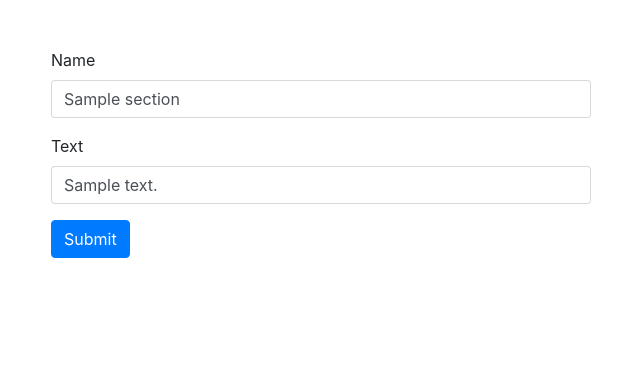
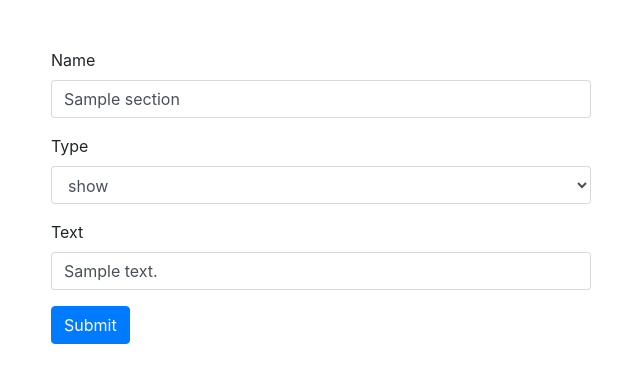
Before and after one commit to KingsleyBell/joe_prussian, a Flask app: template app/templates/edit_section.html in a window 1280 px wide. Shown: the top 383 px of the page, without its empty margins (319-959 px from the left). Run offline with Flask 2, Linux system fonts and the light colour scheme; the template is opened without the code that fills it: most values are stand-ins (such as "Sample title", 1, 10 or a date in 2020); some libraries are stand-ins or nearby versions.

Commit message:
edit section.

```diff
--- a/app/app.py
+++ b/app/app.py
@@ -53,9 +53,9 @@ def new_section():
     db_path = os.path.join(application.static_folder, 'db/db.json')
     db = json.loads(open(db_path, 'r').read())
     if request.method == 'POST':
-        section_type = request.form.get('type')
         section_name = request.form.get('section')
         section_id = re.sub('[^A-Za-z0-9]+', '_', section_name).lower()
+        section_type = request.form.get('type')
         section_dict = {
             'type': section_type,
             'name': section_name,
@@ -81,10 +81,12 @@ def edit_section(section_id):
     if request.method == 'POST':
         section_name = request.form.get('name')
         section_id = re.sub('[^A-Za-z0-9]+', '_', section_name).lower()
+        section_type = request.form.get('type')
         section_text = request.form.get('text')
 
         section['name'] = section_name
         section['id'] = section_id
+        section['type'] = section_type
         section['text'] = section_text
 
         with open(db_path, 'w') as db_write:
--- a/app/templates/edit_section.html
+++ b/app/templates/edit_section.html
@@ -19,6 +19,13 @@
           <input type="text" class="form-control" id="name" name="name" value="{{ section.name }}">
         </div>
         <div class="form-group">
+          <label for="type">Type</label>
+          <select class="form-control" id="type" name="type" required>
+              <option {% if section.type == 'show' %}selected{% endif %}>show</option>
+              <option {% if section.type == 'artist' %}selected{% endif %}>artist</option>
+          </select>
+        </div>
+        <div class="form-group">
           <label for="text">Text</label>
           <input type="text" class="form-control" id="text" name="text" value="{{ section.text }}">
         </div>
```
